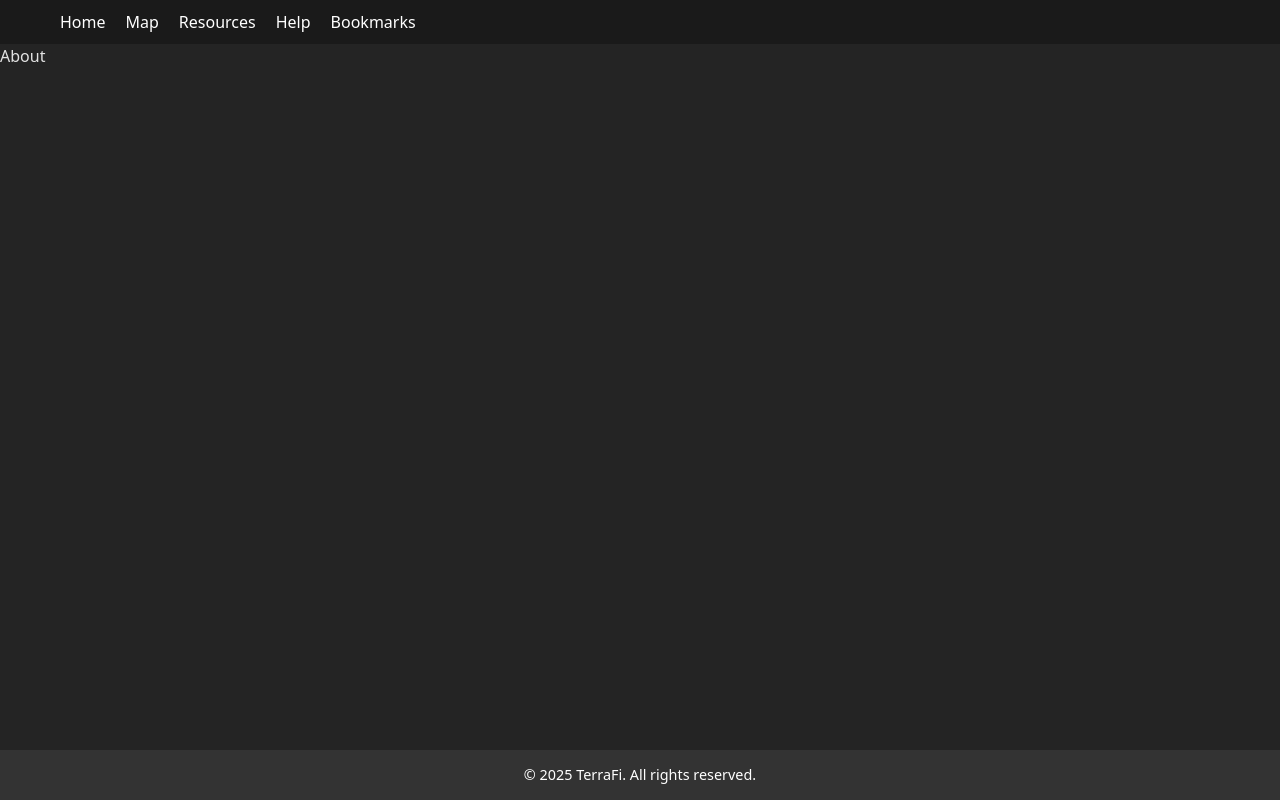
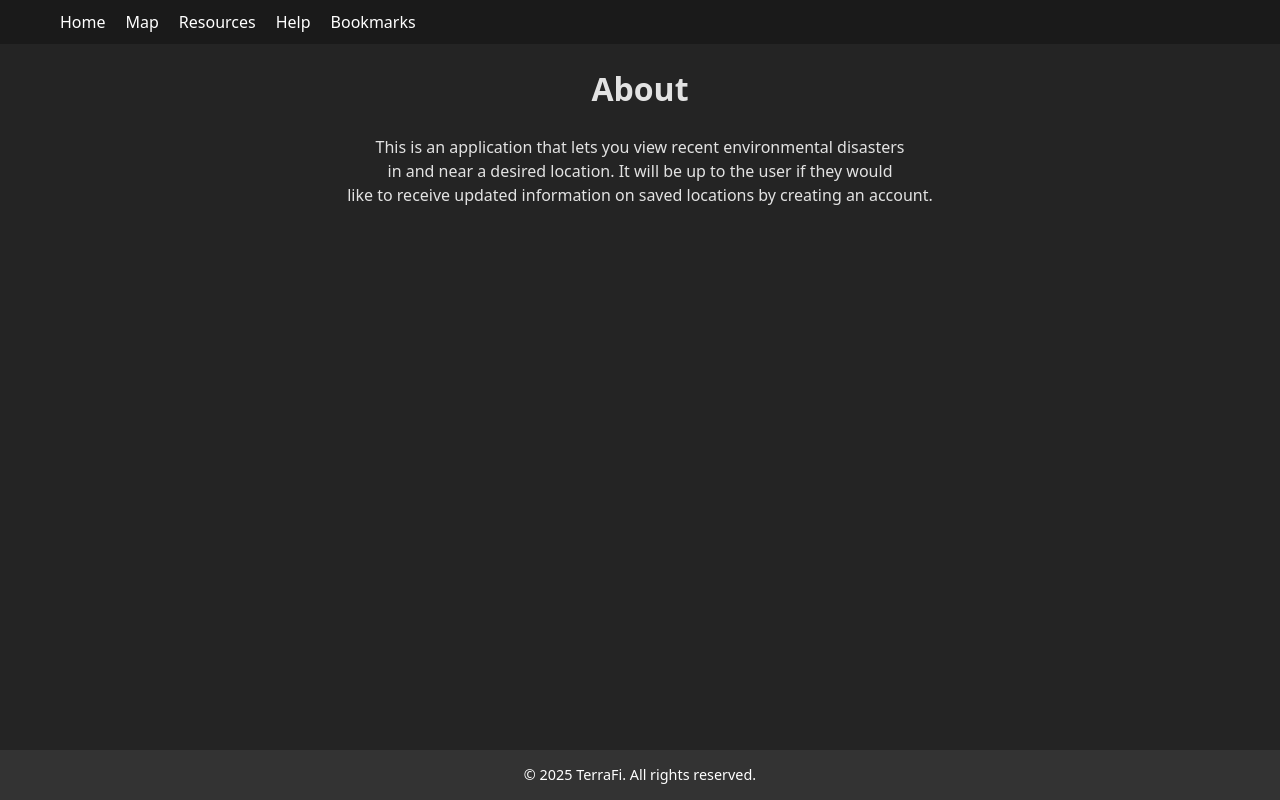
Before and after one commit to CooksCrockPot/CS361-mainApp, a React (Vite) app: page / in a window 1280 px wide. Shown: the top 800 px of the page. Built offline with nearby package versions, Linux system fonts and the light colour scheme.

Commit message:
Bookmark changes color. App asks if 'You really want to bookmark?'

```diff
--- a/src/App.css
+++ b/src/App.css
@@ -3,7 +3,7 @@ main {
   overflow-y: auto;
   display: flex;
   flex-direction: column;
-  position: relative; /* Important for positioning InfoDrawer inside main */
+  position: relative;
 }
 
 .map-wrapper {
--- a/src/components/FilterDrawer.css
+++ b/src/components/FilterDrawer.css
@@ -14,7 +14,6 @@
     border-radius: 8px;
     box-shadow: 0px 4px 12px rgba(0,0,0,0.3);
 }
-
 
 .filter-drawer.open {
     max-height: 300px;
--- a/src/components/InfoDrawer.css
+++ b/src/components/InfoDrawer.css
@@ -1,6 +1,6 @@
 .info-drawer {
     position: absolute;
-    bottom: 10px; /* Stays above Footer */
+    bottom: 10px;
     left: 50%;
     transform: translateX(-50%);
     width: 90%;
@@ -11,7 +11,7 @@
     height: 50px;
     transition: height 0.3s ease;
     display: flex;
-    flex-direction: column; /* Normal flex (tab first, content grows upward) */
+    flex-direction: column;
     align-items: center;
     border-top-left-radius: 10px;
     border-top-right-radius: 10px;
@@ -39,7 +39,6 @@
     text-align: center;
   }
 
-  /* Other drawer elements stay the same */
   .location-header {
     display: flex;
     justify-content: center;
@@ -59,11 +58,11 @@
     padding: 1rem;
     border: 2px solid #333;
     border-radius: 8px;
-    position: absolute;
-    bottom: 320px;
+    position: fixed;
+    bottom: 100px;
     left: 50%;
     transform: translateX(-50%);
-    z-index: 1000;
+    z-index: 2000;
     text-align: center;
     width: 250px;
   }
--- a/src/components/MapContainer.jsx
+++ b/src/components/MapContainer.jsx
@@ -22,7 +22,9 @@ const center = {
             <GoogleMap mapContainerStyle={ containerStyle } center={ center } zoom={ 8 }>
                 <WildfireMarkers filters={filters} center={center} wildfires={wildfireData} />
             </GoogleMap>
+            <div>"Be patient, this may take a few moments to display data."</div>
         </div>
+
     ) : (
         <div>Loading Map...</div>
     );
--- a/src/components/Navbar.jsx
+++ b/src/components/Navbar.jsx
@@ -9,13 +9,13 @@ function Navbar({ onSearch }) {
 
   const handleSubmit = (e) => {
     e.preventDefault();
-    if (searchInput.trim() && typeof onSearch === 'function') { // FIXED typo!
+    if (searchInput.trim() && typeof onSearch === 'function') {
       onSearch(searchInput);
       setSearchInput('');
     }
   };
 
-  const showSearchBar = location.pathname === '/map'; // ✅ Only show on /map
+  const showSearchBar = location.pathname === '/map';
 
   return (
     <nav className="navbar">
--- a/src/pages/Home.jsx
+++ b/src/pages/Home.jsx
@@ -1,8 +1,17 @@
 import React from 'react';
-
 function Home() {
   return (
-    <div>About</div>
+    <>
+    <div style={{ textAlign: 'center' }} >
+        <h1 >About</h1>
+        <p>This is an application that lets you view recent environmental disasters
+          <br />
+          in and near a desired location. It will be up to the user if they would
+          <br />
+          like to receive updated information on saved locations by creating an account.
+        </p>
+    </div>
+    </>
   )
 }
 
```
Also changed, not shown: src/components/InfoDrawer.jsx (+5 -8 lines).
